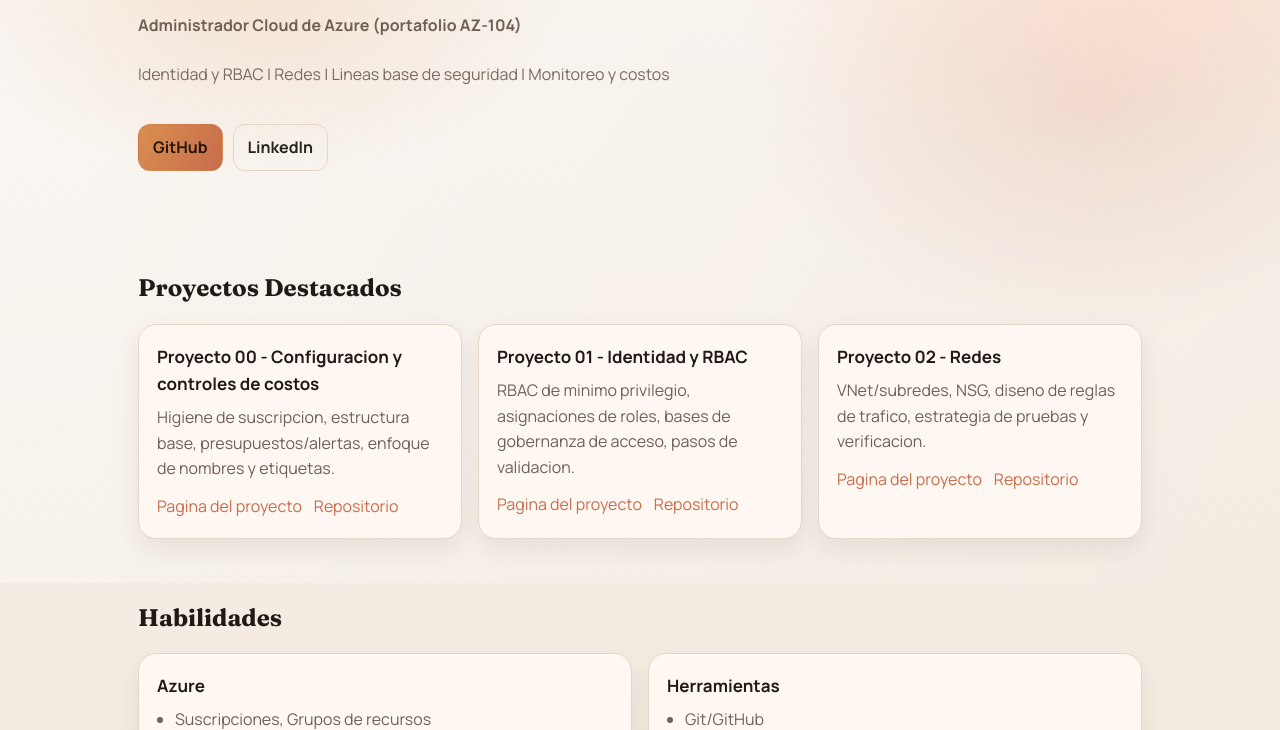
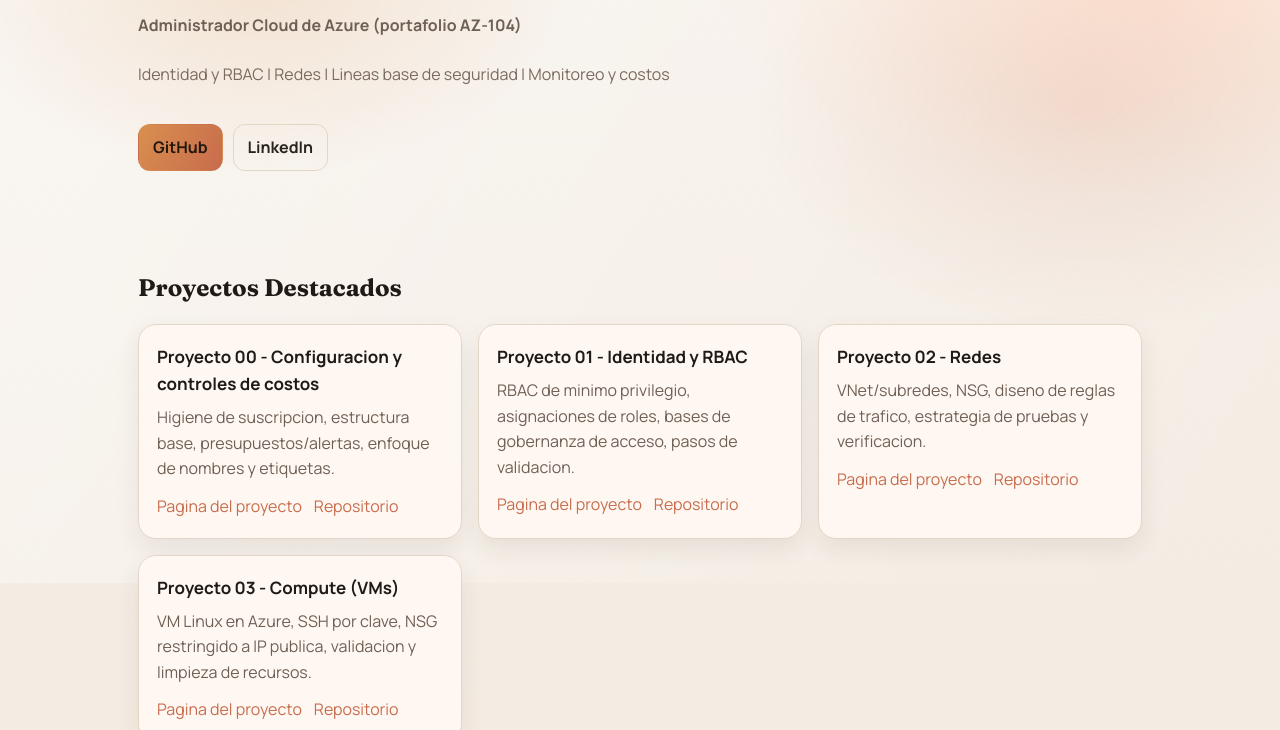
Before and after one commit to BayronBaquedano/cloud-portfolio, a plain HTML site: page index.html in a window 1280 px wide. Shown: the part 217-947 px from the top of the page. Drawn offline with Linux system fonts and the light colour scheme.

Commit message:
Adición de Projecto 03

```diff
--- a/index.html
+++ b/index.html
@@ -66,6 +66,15 @@
           <p data-i18n="project_02_desc">VNet/subredes, NSG, diseno de reglas de trafico, estrategia de pruebas y verificacion.</p>
           <div class="card-links">
             <a href="https://github.com/BayronBaquedano/azure-az104-portfolio/tree/main/02-networking" data-i18n="project_page">Pagina del proyecto</a>
+            <a href="https://github.com/BayronBaquedano/azure-az104-portfolio" target="_blank" rel="noreferrer" data-i18n="repo">Repositorio</a>
+          </div>
+        </article>
+
+        <article class="card">
+          <h3 data-i18n="project_03_title">Proyecto 03 - Compute (VMs)</h3>
+          <p data-i18n="project_03_desc">VM Linux en Azure, SSH por clave, NSG restringido a IP publica, validacion y limpieza de recursos.</p>
+          <div class="card-links">
+            <a href="https://github.com/BayronBaquedano/azure-az104-portfolio/tree/main/03-compute" data-i18n="project_page">Pagina del proyecto</a>
             <a href="https://github.com/BayronBaquedano/azure-az104-portfolio" target="_blank" rel="noreferrer" data-i18n="repo">Repositorio</a>
           </div>
         </article>
@@ -141,6 +150,8 @@
         project_01_desc: "RBAC de minimo privilegio, asignaciones de roles, bases de gobernanza de acceso, pasos de validacion.",
         project_02_title: "Proyecto 02 - Redes",
         project_02_desc: "VNet/subredes, NSG, diseno de reglas de trafico, estrategia de pruebas y verificacion.",
+        project_03_title: "Proyecto 03 - Compute (VMs)",
+        project_03_desc: "VM Linux en Azure, SSH por clave, NSG restringido a IP publica, validacion y limpieza de recursos.",
         project_page: "Pagina del proyecto",
         repo: "Repositorio",
         skills_title: "Habilidades",
@@ -171,6 +182,8 @@
         project_01_desc: "Least-privilege RBAC, role assignments, access governance basics, validation steps.",
         project_02_title: "Project 02 - Networking",
         project_02_desc: "VNet/subnets, NSGs, traffic rules design, testing/verification strategy.",
+        project_03_title: "Project 03 - Azure Compute (VMs)",
+        project_03_desc: "Linux VM on Azure, SSH key auth, NSG locked to public IP, validation and resource cleanup.",
         project_page: "Project page",
         repo: "Repo",
         skills_title: "Skills",
```
